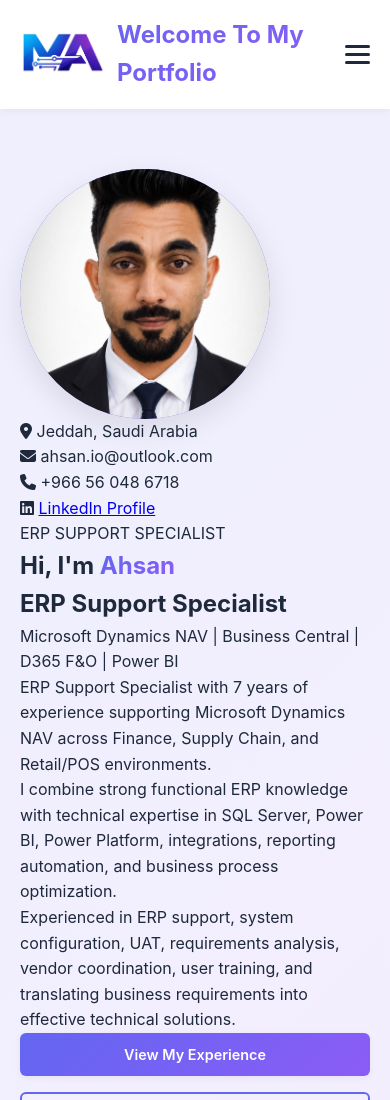
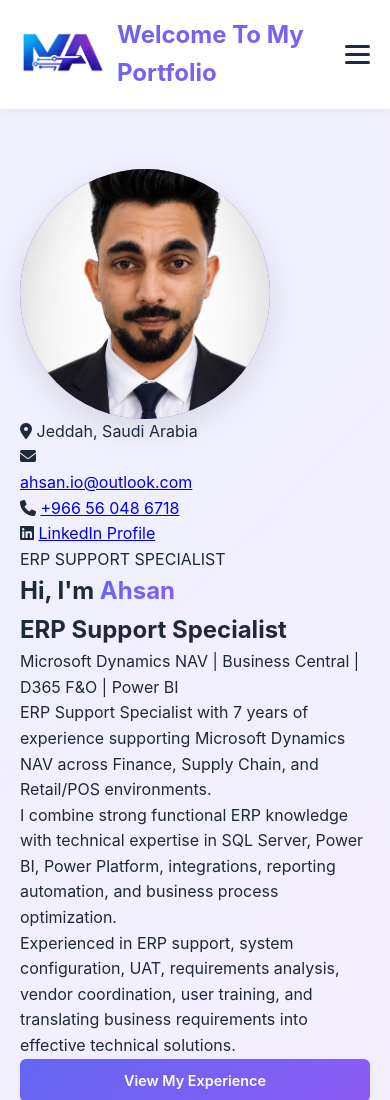
Before and after one commit to mahsan-io/mahsan-io.github.io, a plain HTML site: page index.html in a window 390 px wide. Shown: the top 1100 px of the page. Drawn offline with Linux system fonts and the light colour scheme.

Commit message:
Update email and phone number links in index.html

```diff
--- a/index.html
+++ b/index.html
@@ -53,13 +53,15 @@
     <div class="info-item">
             <i class="fas fa-envelope"></i>
                     <span>
-                        ahsan.io@outlook.com
+                        <p><a href="mailto:ahsan.io@outlook.com">ahsan.io@outlook.com</a></p>
                     </span>
                 </div>
     <div class="info-item">
             <i class="fas fa-phone"></i>
                     <span>
+                      <a href="https://wa.me" target="+966560486718">
                         +966 56 048 6718
+                      </a>
                     </span>
                 </div>
     <div class="info-item">
```
